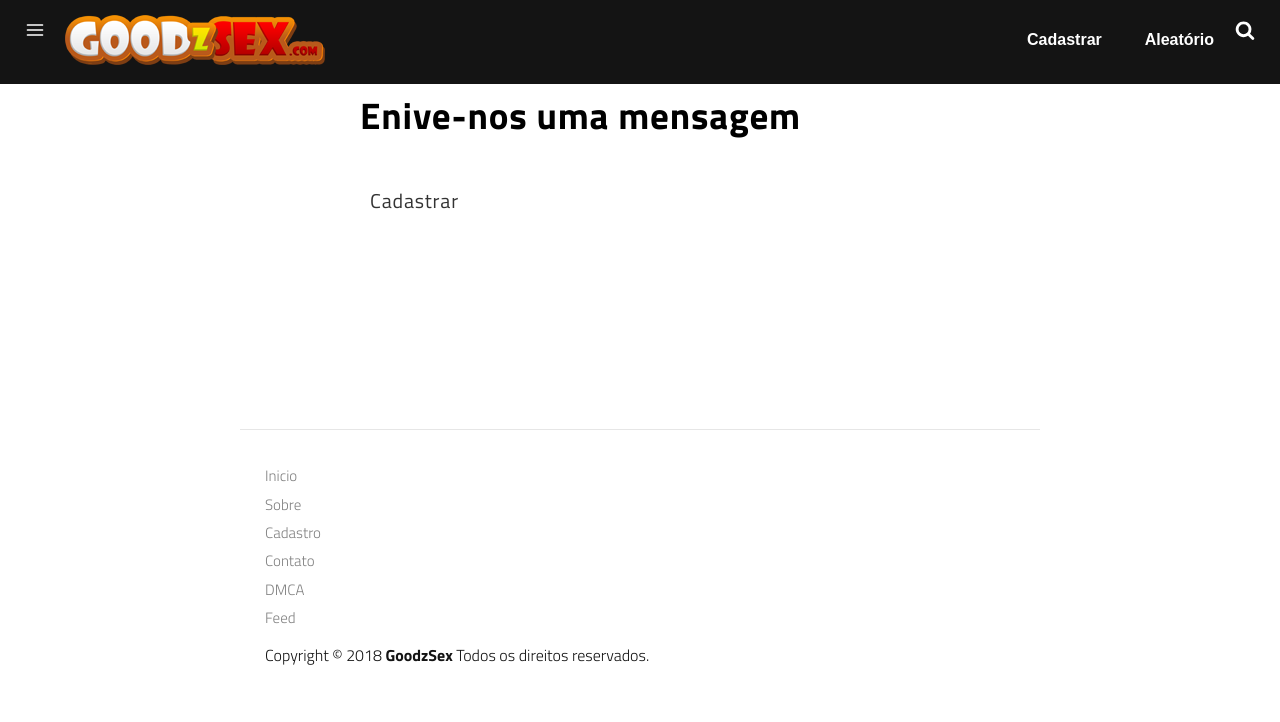
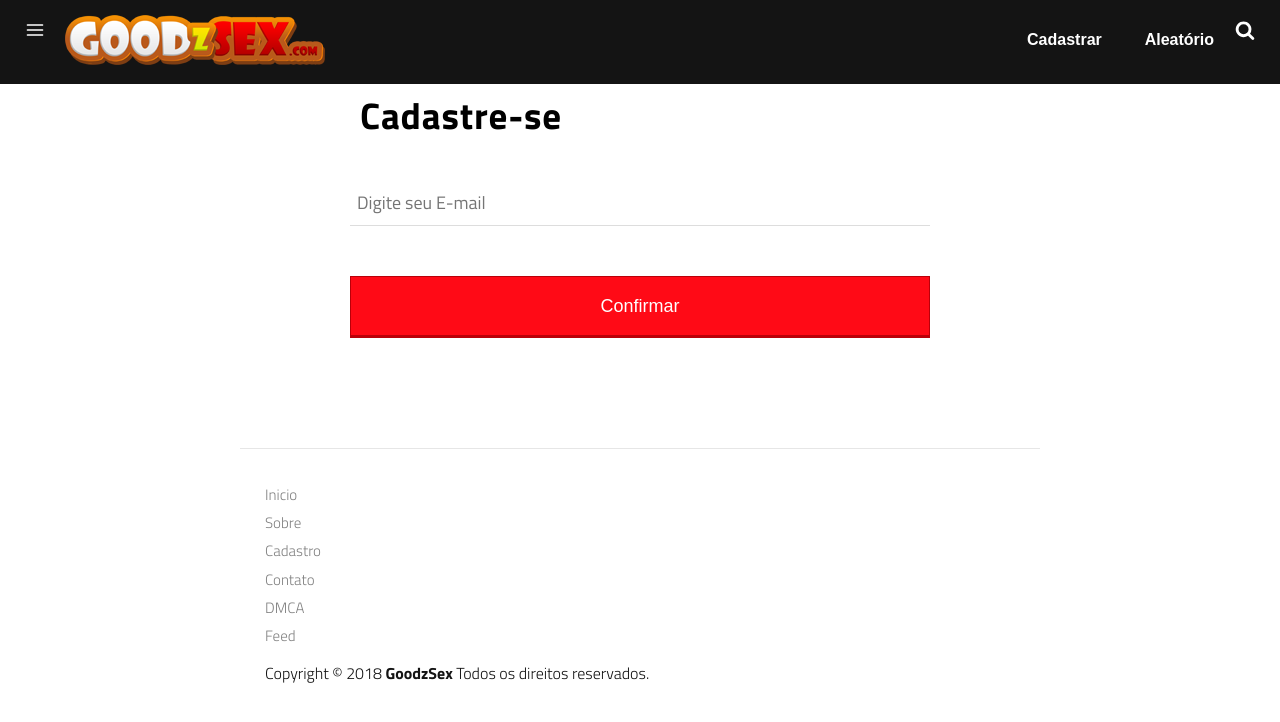
Before and after one commit to guiadamusculacao/guiadamusculacao, a Jekyll site: the page built from cadastro.md, in a window 1280 px wide. Shown: the top 722 px of the page. Built offline with Jekyll 4.4.1, drawn with Linux system fonts in a browser that asks for light colours; nearby versions of some CDN libraries.

Commit message:
Update cadastro.md

```diff
--- a/cadastro.md
+++ b/cadastro.md
@@ -14,13 +14,14 @@ permalink: /cadastro/
 
 <div class="container">
 
-  <h2>Enive-nos uma mensagem</h2>
+  <h2>Cadastre-se</h2>
 
   <div id="form" class="contact-form">
-<form class="cadastroform" action="https://feedburner.google.com/fb/a/mailverify" method="post" target="popupwindow" onsubmit="window.open('https://feedburner.google.com/fb/a/mailverify?uri=goodzsexoficial', 'popupwindow', 'scrollbars=yes,width=550,height=520');return true">
-<p class="botaoinput" id="botaoinput" onclick="myFunction()">Cadastrar</p>
-<input class="cadastroinput" type="text"  name="email" id="cadastroinput" placeholder="Digite seu E-mail"/>
-<input type="hidden" value="goodzsexoficial" name="uri"/><input type="hidden" name="loc" value="pt_BR"/><input class="cadastrosubmit" type="submit" id="cadastrosubmit" value="Confirmar" />
+<form action="https://feedburner.google.com/fb/a/mailverify" method="post" target="popupwindow" onsubmit="window.open('https://feedburner.google.com/fb/a/mailverify?uri=goodzsexoficial', 'popupwindow', 'scrollbars=yes,width=550,height=520');return true">
+<input type="text"  name="email" id="cadastroinput" placeholder="Digite seu E-mail"/>
+<input type="hidden" value="goodzsexoficial" name="uri"/>
+<input type="hidden" name="loc" value="pt_BR"/>
+<button type="submit" id="cadastrosubmit">Confirmar</button>
 </form>
   </div>
 
```
